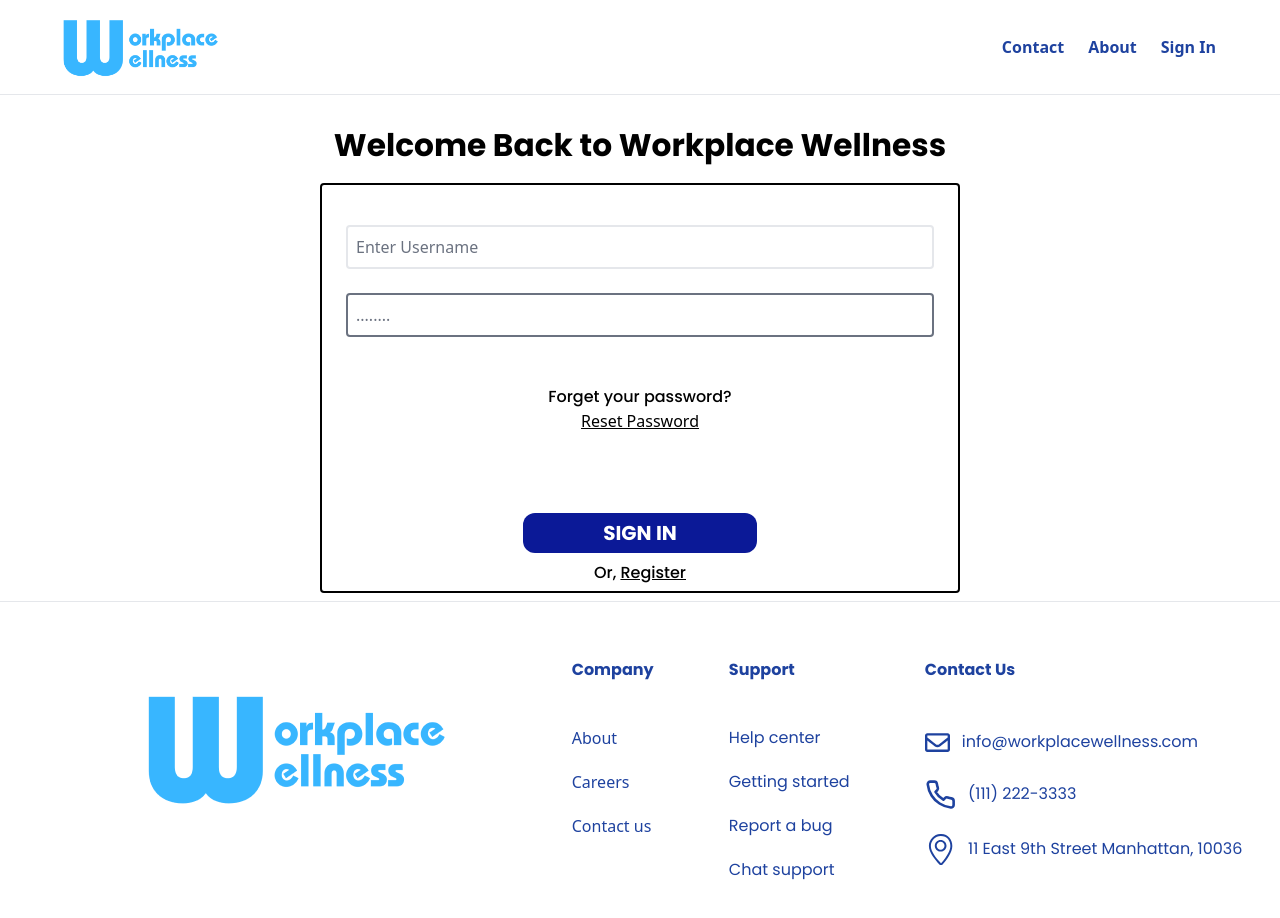
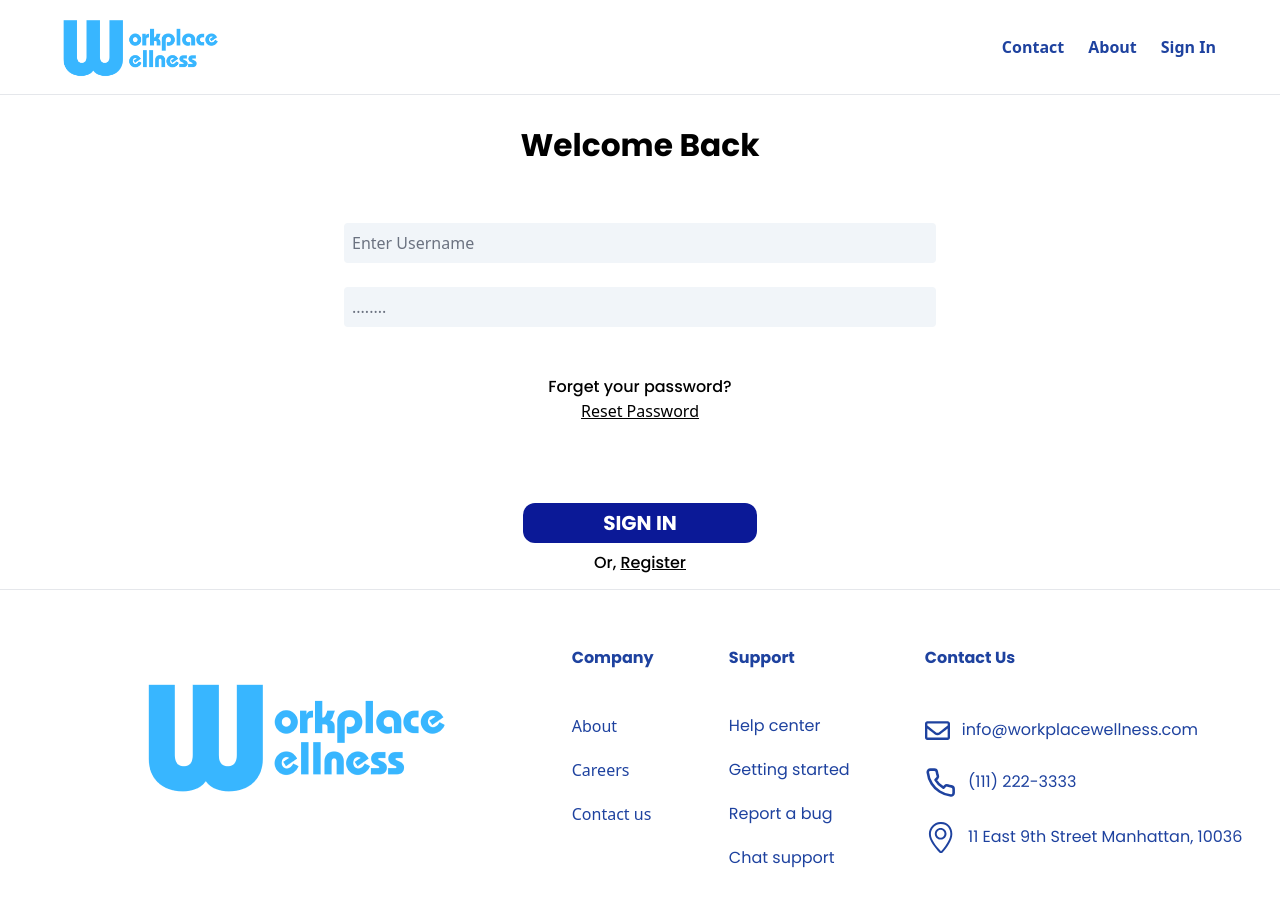
Before and after one commit to James-Lycett/workplace-wellness, a React (Create React App) app in the folder frontend/: page /login in a window 1280 px wide. Shown: the top 918 px of the page. Built offline with nearby package versions, Linux system fonts and the light colour scheme.

Commit message:
Login: updated the inputs and title

```diff
--- a/frontend/src/LoginPage/LoginPage.jsx
+++ b/frontend/src/LoginPage/LoginPage.jsx
@@ -1,12 +1,12 @@
-import React, { useState } from "react"
-import { useNavigate } from "react-router-dom"
+import React, { useState } from 'react'
+import { useNavigate } from 'react-router-dom'
 // import UserHome from "./UserHome";
-import { readUserByUsername } from "../utils/api"
-import "../index.css"
+import { readUserByUsername } from '../utils/api'
+import '../index.css'
 
 export default function LoginPage() {
-    const [username, setUsername] = useState("")
-    const [password, setPassword] = useState("")
+    const [username, setUsername] = useState('')
+    const [password, setPassword] = useState('')
     const navigate = useNavigate()
 
     const handleUsernameChange = (e) => {
@@ -40,11 +40,9 @@ export default function LoginPage() {
 
     return (
         <div className="flex flex-col items-center justify-center">
-            <h1 className="mt-8 text-3xl font-bold">
-                Welcome Back to Workplace Wellness
-            </h1>
+            <h1 className="mt-8 text-3xl font-bold">Welcome Back</h1>
             <div
-                className="mt-5 mb-2 block w-1/2 rounded border-2 border-black px-6 pb-[6px] pt-2 text-s font-medium leading-normal text-primary"
+                className="mt-5 mb-2 block w-1/2 px-6 pb-[6px] pt-2 text-s font-medium leading-normal text-primary"
                 data-te-ripple-init
             >
                 <form onSubmit={handleSubmit}>
@@ -52,7 +50,7 @@ export default function LoginPage() {
                         {/* Username input */}
                         <label htmlFor="username"></label>
                         <input
-                            className="relative mt-8 mb-6 py-2 px-2 w-full rounded border-2"
+                            className="relative bg-slate-100 mt-8 mb-6 py-2 px-2 w-full rounded"
                             type="string"
                             id="username"
                             value={username}
@@ -62,7 +60,7 @@ export default function LoginPage() {
                         {/* Password input */}
                         <label htmlFor="password"></label>
                         <input
-                            className="relative mb-6 py-2 px-2 w-full rounded border-2"
+                            className="relative border-0 bg-slate-100 mb-6 py-2 px-2 w-full rounded"
                             type="password"
                             id="password"
                             autocomplete="new-password"
```
